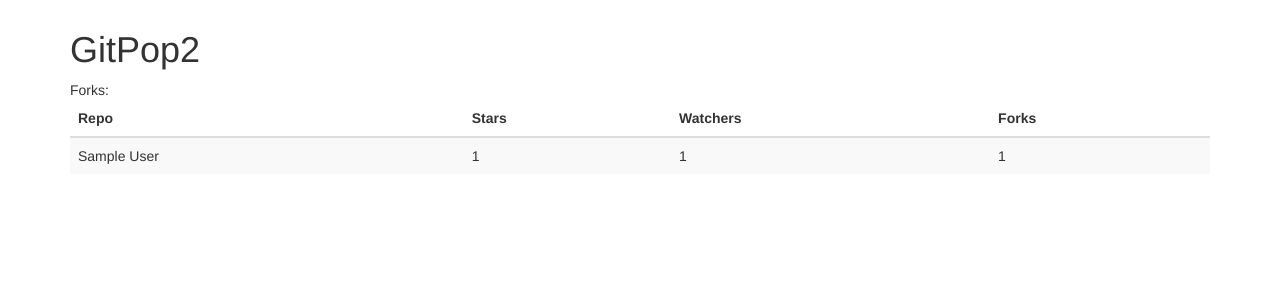
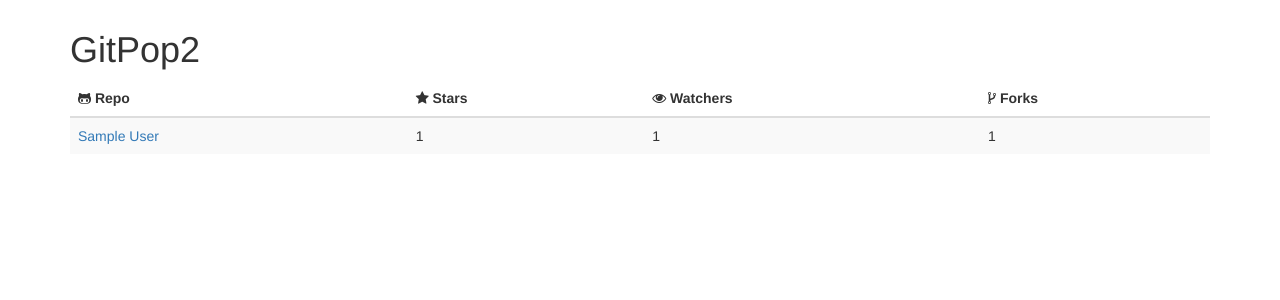
Before and after one commit to AndreMiras/gitpop2, a Django app: template templates/detail.html in a window 1280 px wide. Shown: the part 50-350 px from the top of the page. Run offline with Django 3.2, Linux system fonts and the light colour scheme; the template is opened without the code that fills it: most values are stand-ins (such as "Sample title", 1, 10 or a date in 2020); some libraries are stand-ins or nearby versions.

Commit message:
- added awesome fonts - clickable repositories in the table

```diff
--- a/templates/base.html
+++ b/templates/base.html
@@ -9,6 +9,7 @@
     <meta name="author" content="">
 
     <link href="//netdna.bootstrapcdn.com/twitter-bootstrap/2.3.2/css/bootstrap-combined.min.css" rel="stylesheet">
+    <link href="//netdna.bootstrapcdn.com/font-awesome/4.0.3/css/font-awesome.css" rel="stylesheet">
     <style>
       body {
         padding-top: 60px; /* 60px to make the container go all the way to the bottom of the topbar */
--- a/templates/detail.html
+++ b/templates/detail.html
@@ -3,22 +3,20 @@
 {% block content %}
 <h1>GitPop2</h1>
 
-Forks:
-
 {% if forks %}
 <table class="table table-striped table-hover">
   <thead>
     <tr>
-    <th>Repo</th>
-    <th>Stars</th>
-    <th>Watchers</th>
-    <th>Forks</th>
+    <th><i class="fa fa-github-alt"></i> Repo</th>
+    <th><i class="fa fa-star"></i> Stars</th>
+    <th><i class="fa fa-eye"></i> Watchers</th>
+    <th><i class="fa fa-code-fork"></i> Forks</th>
     </tr>
   </thead>
   <tbody>
     {% for fork in forks %}
     <tr>
-    <td>{{ fork.full_name }}</td>
+    <td><a href="{% url 'repo_pop' fork.owner.login fork.name %}">{{ fork.full_name }}</a></td>
     <td>{{ fork.stargazers_count }}</td>
     <td>{{ fork.watchers_count }}</td>
     <td>{{ fork.forks_count }}</td>
```
